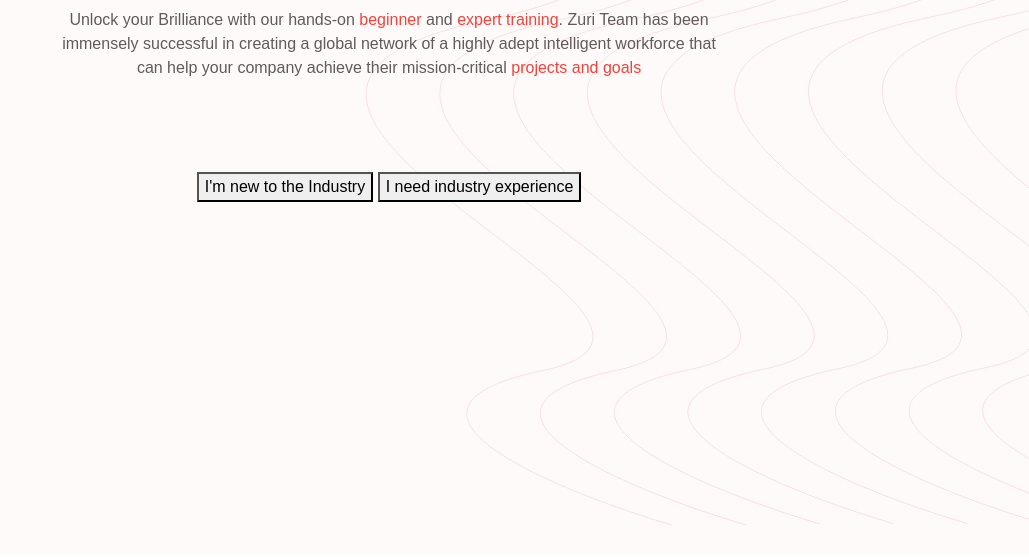
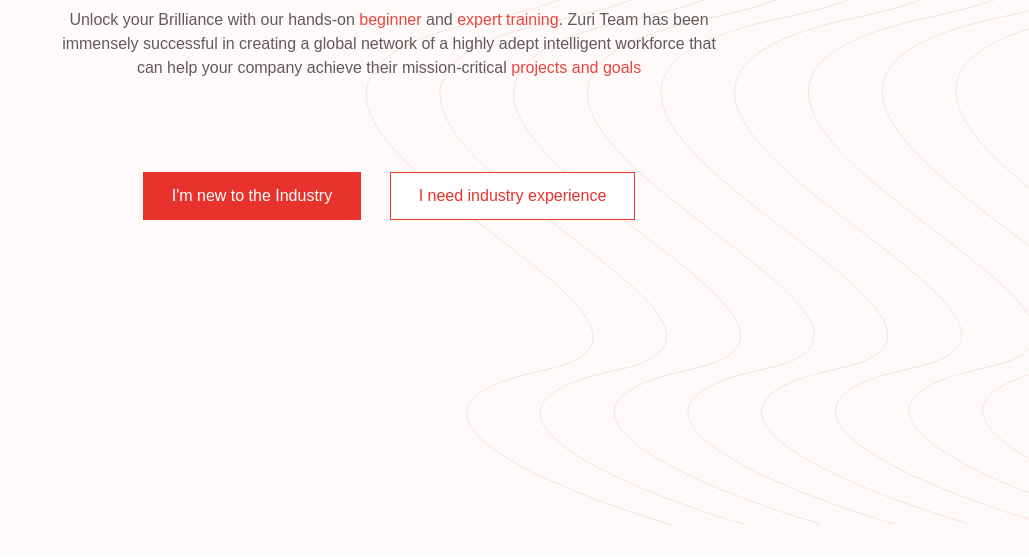
Before and after one commit to BuildwithMc/Zuri-Website, a plain HTML site: page index.html in a window 1280 px wide. Shown: the part 243-800 px from the top of the page, without its empty margins (251-1280 px from the left). Drawn offline with nearby package versions, Linux system fonts and the light colour scheme; a web font is replaced by a local one.

Commit message:
action btn  for top section

```diff
--- a/css/style.css
+++ b/css/style.css
@@ -18,14 +18,15 @@
     color: #eb5850;
 }
 
-.center-image {
+/* logo positioning */
+.ZurI-logo-image {
     margin: auto;
     display: flex;
     padding-top: 69px;
     margin-bottom: 69px;
 }
 
-.center-image img {
+.ZurI-logo-image img {
     margin: auto;
 }
 
@@ -63,3 +64,31 @@
 .btn-div {
     margin-top: 92px;
 }
+
+/* hero top section button */
+
+.action-btn {
+    padding: 11px 28px;
+    border: 1px solid #E7332B;
+}
+
+.btn-red {
+    background-color: #E7332B;
+    color: #fff;
+    margin-right: 24px;
+}
+
+.btn-red:hover {
+    background-color: #fff;
+    color: #E7332B;
+}
+
+.btn-red-outline {
+    background-color: #fff;
+    color: #E7332B;
+}
+
+.btn-red-outline:hover {
+    background-color: #E7332B;
+    color: #fff;
+}
--- a/index.html
+++ b/index.html
@@ -13,7 +13,7 @@
 </head>
     <body>
         <section class="top-container">
-        <div class="center-image">
+        <div class="ZurI-logo-image">
             <img alt="" class="logo-img" src="./assets/zuri-logo-full.svg">
         </div>
 
@@ -29,11 +29,11 @@
 
             <div class="btn-div">
                 <a href="#">
-                    <button class=" my-btn btn-red">I'm new to the Industry</button>
+                    <button class="action-btn btn-red">I'm new to the Industry</button>
                 </a>
                 <br class="d-block d-md-none">
                 <a href="#">
-                    <button class=" my-btn btn-red-outline">I need industry experience</button>
+                    <button class="action-btn btn-red-outline">I need industry experience</button>
                 </a>
             </div>
         </div>
```
